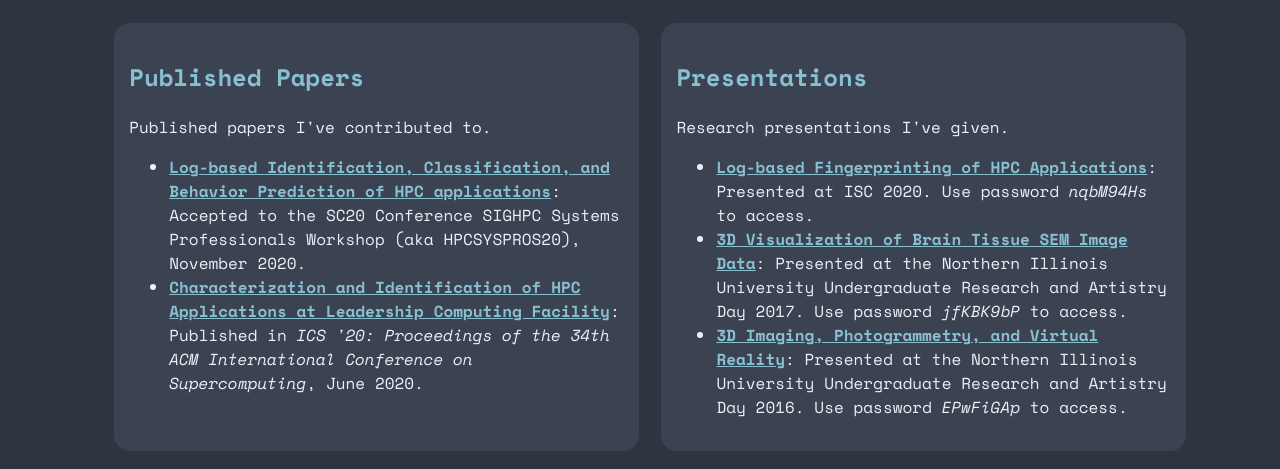
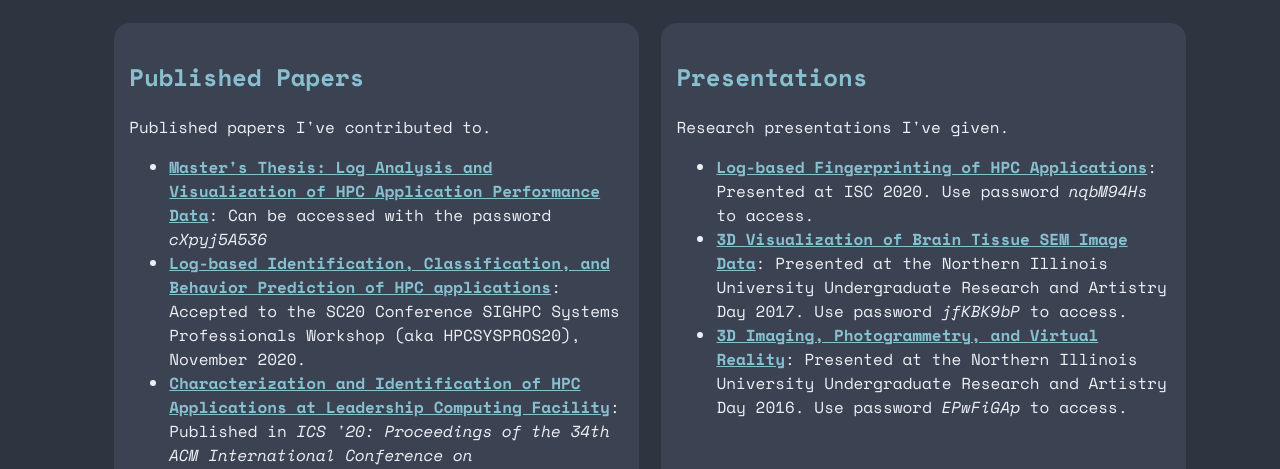
Before and after one commit to LuckierDodge/website, an Eleventy site: page pubs.md in a window 1280 px wide. Shown: the part 317-786 px from the top of the page. Built offline with nearby package versions, Linux system fonts and the light colour scheme; Eleventy itself is replaced by a stand-in of ours; files that its build step writes are made by us from their sources; files whose address does not match are found by name.

Commit message:
Added thesis

```diff
--- a/pubs.md
+++ b/pubs.md
@@ -13,6 +13,7 @@
 
 Published papers I've contributed to.
 
+* [Master's Thesis: Log Analysis and Visualization of HPC Application Performance Data](https://ark.ryandlewis.dev/index.php/s/DLkZg2aoig5Y79N): Can be accessed with the password _cXpyj5A536_
 * [Log-based Identification, Classification, and Behavior Prediction of HPC applications](https://github.com/HPCSYSPROS/Workshop20/tree/master/Log-based_Identification_classification_and_behavior_prediction_of_HPC_applications): Accepted to the SC20 Conference SIGHPC Systems Professionals Workshop (aka HPCSYSPROS20), November 2020.
 * [Characterization and Identification of HPC Applications at Leadership Computing Facility](https://dl.acm.org/doi/abs/10.1145/3392717.3392774): Published in _ICS '20: Proceedings of the 34th ACM International Conference on Supercomputing_, June 2020.
 
```
